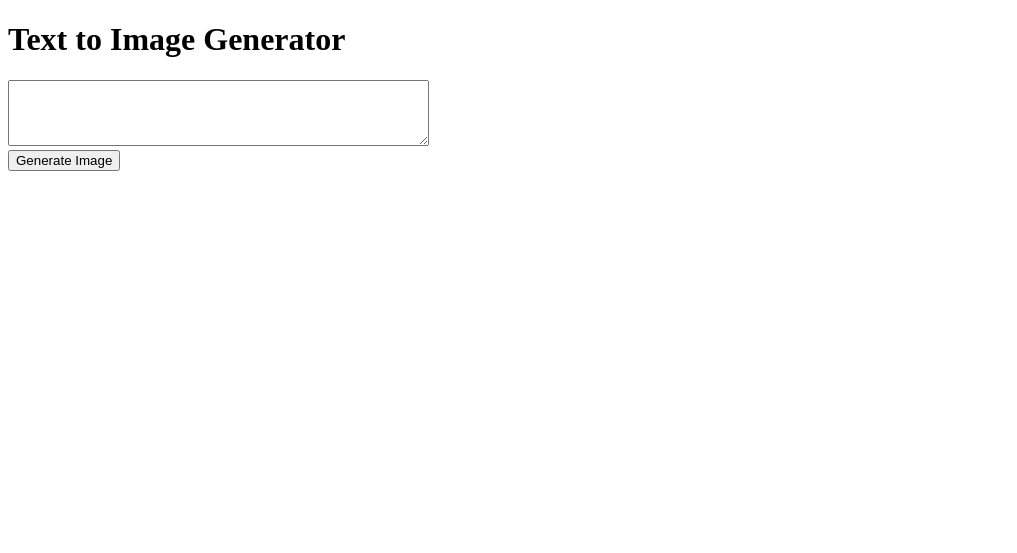
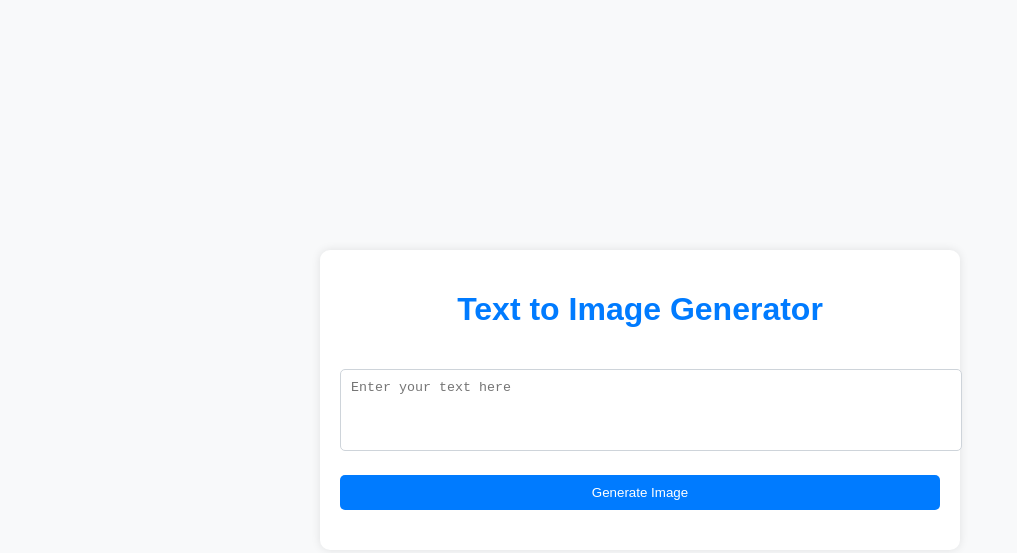
Before and after one commit to vishnuuragu/Image-Generator, a plain HTML site: page templates/index.html in a window 1280 px wide. Shown: the whole page, without its empty margins (0-1017 px from the left). Drawn offline with Linux system fonts and the light colour scheme.

Commit message:
updated UI

```diff
--- a/templates/index.html
+++ b/templates/index.html
@@ -4,11 +4,77 @@
     <meta charset="UTF-8">
     <meta name="viewport" content="width=device-width, initial-scale=1.0">
     <title>Text to Image Generator</title>
+    <style>
+        body {
+            font-family: Arial, sans-serif;
+            background-color: #f8f9fa;
+            margin: 0;
+            padding: 0;
+            display: flex;
+            justify-content: center;
+            align-items: center;
+            height: 100vh;
+        }
+
+        .container {
+            max-width: 600px;
+            width: 100%;
+            padding: 20px;
+            border-radius: 10px;
+            box-shadow: 0 0 10px rgba(0, 0, 0, 0.1);
+            background-color: #ffffff;
+        }
+
+        h1 {
+            text-align: center;
+            color: #007bff;
+        }
+
+        textarea {
+            width: 100%;
+            padding: 10px;
+            margin-top: 20px;
+            border: 1px solid #ced4da;
+            border-radius: 5px;
+            resize: none;
+        }
+
+        button {
+            background-color: #007bff;
+            color: #ffffff;
+            border: none;
+            border-radius: 5px;
+            padding: 10px 20px;
+            cursor: pointer;
+            margin-top: 20px;
+            width: 100%;
+            transition: background-color 0.3s ease;
+        }
+
+        button:hover {
+            background-color: #0056b3;
+        }
+
+        .image-container {
+            text-align: center;
+            margin-top: 20px;
+        }
+
+        .generated-image {
+            max-width: 100%;
+            height: auto;
+            border-radius: 5px;
+            box-shadow: 0 0 10px rgba(0, 0, 0, 0.1);
+        }
+    </style>
 </head>
 <body>
-    <h1>Text to Image Generator</h1>
-    <textarea id="textInput" rows="4" cols="50"></textarea><br>
-    <button onclick="generateImage()">Generate Image</button>
+    <div class="container">
+        <h1>Text to Image Generator</h1>
+        <textarea id="textInput" rows="4" placeholder="Enter your text here"></textarea>
+        <button onclick="generateImage()">Generate Image</button>
+        <div class="image-container" id="imageContainer"></div>
+    </div>
 
     <script>
         function generateImage() {
@@ -22,10 +88,20 @@
             })
             .then(response => {
                 if (response.ok) {
-                    console.log('Image generated successfully.');
+                    return response.blob();  // Convert response to Blob object
                 } else {
                     console.error('Failed to generate image.');
+                    throw new Error('Failed to generate image.');
                 }
+            })
+            .then(blob => {
+                var img = document.createElement('img');
+                img.src = URL.createObjectURL(blob);
+                img.className = 'generated-image';
+
+                var imageContainer = document.getElementById("imageContainer");
+                imageContainer.innerHTML = '';
+                imageContainer.appendChild(img);
             })
             .catch(error => console.error('Error:', error));
         }
```
